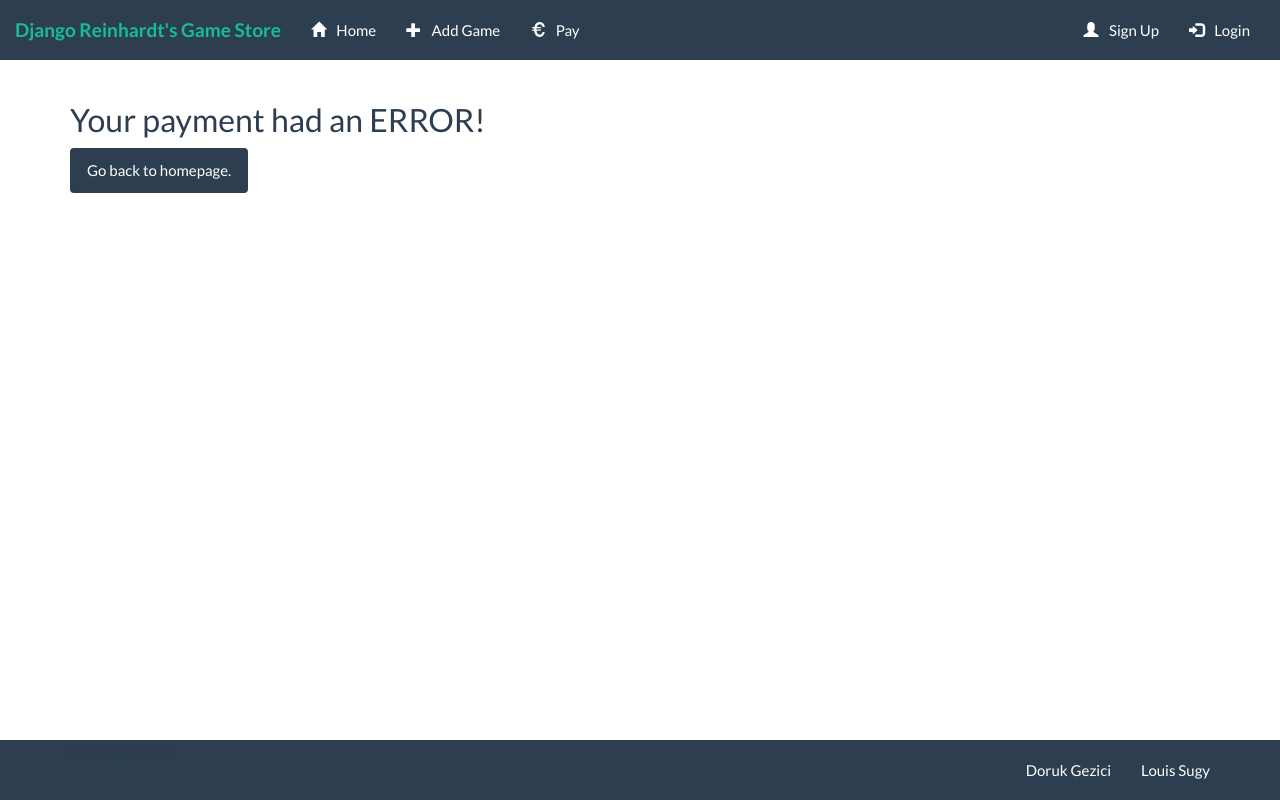
After one commit to dorukgezici/django-gamestore, a Django app: page /payment/error in a window 1280 px wide. The commit adds this page. Run offline with Django 3.2, Linux system fonts and the light colour scheme; some libraries are stand-ins or nearby versions.

Commit message:
Payment working, but with bad coding. Need to refactor for sure

```diff
--- /dev/null
+++ b/gamestore/templates/payment.html
@@ -0,0 +1,13 @@
+{% extends "base.html" %}
+{% load bootstrap %}
+
+{% block body %}
+    <div class="container">
+        <div class="row">
+            <div class="col-md-12">
+                <h2>{{ msg }}</h2>
+                <a class="btn btn-primary" href="{% url "index" %}">Go back to homepage.</a>
+            </div>
+        </div>
+    </div>
+{% endblock %}
--- a/gamestore/urls.py
+++ b/gamestore/urls.py
@@ -1,5 +1,5 @@
 from django.urls import path
-from .views import IndexView, RegistrationView, GameView, GameCreateView, PayView, example_game
+from .views import IndexView, RegistrationView, GameView, GameCreateView, PayView, payment_view, example_game
 
 urlpatterns = [
     path('', IndexView.as_view(), name="index"),
@@ -7,5 +7,8 @@ urlpatterns = [
     path('game/<int:pk>', GameView.as_view(), name="game"),
     path('game/add', GameCreateView.as_view(), name="game_create"),
     path('pay', PayView.as_view(), name="pay"),
+    path('payment/success', payment_view, name="payment_success"),
+    path('payment/cancel', payment_view, name="payment_cancel"),
+    path('payment/error', payment_view, name="payment_error"),
     path('example_game', example_game, name="example_game")
 ]
--- a/gamestore/views.py
+++ b/gamestore/views.py
@@ -3,14 +3,24 @@ from django.http import HttpResponseRedirect
 from django.shortcuts import render
 from django.views import generic
 from hashlib import md5
-import random
 from .forms import PaymentForm, CustomUserCreationForm, CreateGameForm
-from .models import Game, Score, Developer
+from .models import Game, Score, Payment
+from django.db import connection
 
 
 class IndexView(generic.ListView):
     model = Game
     template_name = "index.html"
+
+    def get_context_data(self, *, object_list=None, **kwargs):
+        context = super().get_context_data(**kwargs)
+        objects = context["object_list"]
+        for game in objects:
+            next_payment_id = "{}-{}".format(game.id, get_next_id(Payment))
+            game.next_payment_id = next_payment_id
+            game.checksum = get_payment_checksum(next_payment_id, game.price)
+        context["object_list"] = objects
+        return context
 
 
 class GameView(generic.DetailView):
@@ -52,7 +62,7 @@ class PayView(generic.CreateView):
         if self.request.method == "POST":
             post_data = kwargs["data"].copy()
             post_data["sid"] = self.request.user.id
-            post_data["pid"]
+            # post_data["pid"]
             kwargs["data"] = post_data
         return kwargs
 
@@ -63,15 +73,35 @@ class PayView(generic.CreateView):
         return super().get_context_data(**kwargs)
 
 
-def pay(game_id):
-    url = "https://simplepayments.herokuapp.com/pay/"
-    pid = random.randint()
+def payment_view(request):
+    if request.GET.get("result", "error") == "success":
+        if "success" in request.path:
+            game_id = request.GET["pid"].split("-")[0]
+            game = Game.objects.get(id=game_id)
+            Payment.objects.create(player=request.user, game=game, amount=game.price)
+            msg = "Your payment was a SUCCESS!"
+    elif "cancel" in request.path:
+        msg = "Your payment was CANCELED!"
+    elif "error" in request.path:
+        msg = "Your payment had an ERROR!"
+    return render(request, "payment.html", {"msg": msg})
+
+
+def get_payment_checksum(pid, amount):
     sid = "g056"
-    amount = 0
     secret_key = "0b44e27c9d07c9152f5ffe0604eabfe8"
     checksumstr = "pid={}&sid={}&amount={}&token={}".format(pid, sid, amount, secret_key)
     m = md5(checksumstr.encode("ascii"))
     checksum = m.hexdigest()
+    return checksum
+
+
+def get_next_id(model_class):
+    cursor = connection.cursor()
+    cursor.execute("select nextval('{}_id_seq')".format(model_class._meta.db_table))
+    row = cursor.fetchone()
+    cursor.close()
+    return row[0]
 
 
 def example_game(request):
```
Also changed, not shown: gamestore/templates/index.html (+18 -1 lines).
